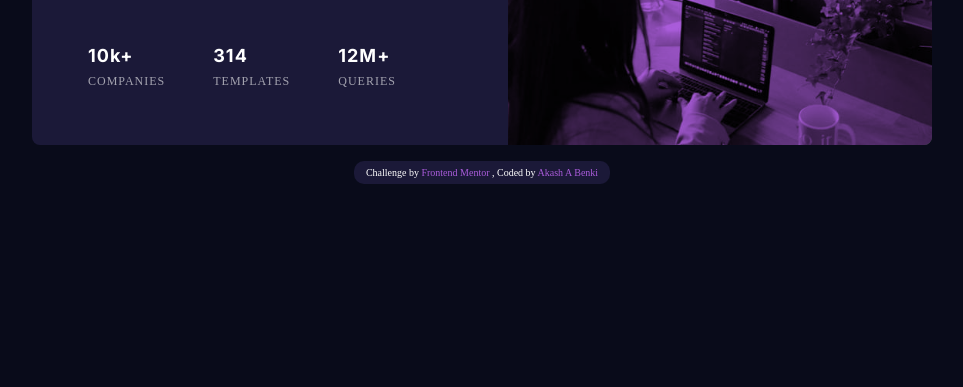
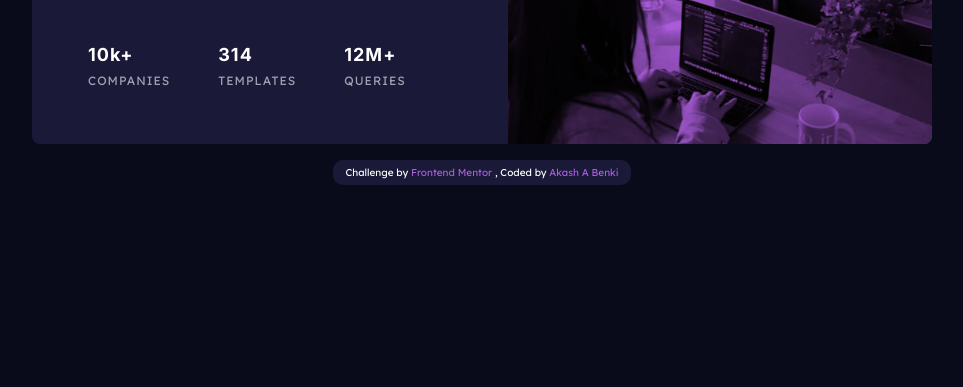
Before and after one commit to AAB007209/Stats-Preview-Card, a plain HTML site: page index.html in a window 1280 px wide. Shown: the part 413-800 px from the top of the page, without its empty margins (158-1121 px from the left). Drawn offline with Linux system fonts and the light colour scheme.

Commit message:
Update index.html font Lex dec

```diff
--- a/index.html
+++ b/index.html
@@ -8,6 +8,7 @@
   <link rel="preconnect" href="https://fonts.googleapis.com">
   <link rel="preconnect" href="https://fonts.gstatic.com" crossorigin>
   <link href="https://fonts.googleapis.com/css2?family=Inter:ital,opsz,wght@0,14..32,100..900;1,14..32,100..900&display=swap" rel="stylesheet">
+  <link href="https://fonts.googleapis.com/css2?family=Lexend+Deca:wght@100..900&display=swap" rel="stylesheet">
   <link rel="icon" type="image/png" sizes="32x32" href="./images/favicon-32x32.png">
 
   <title>Stats preview card component</title>
```
